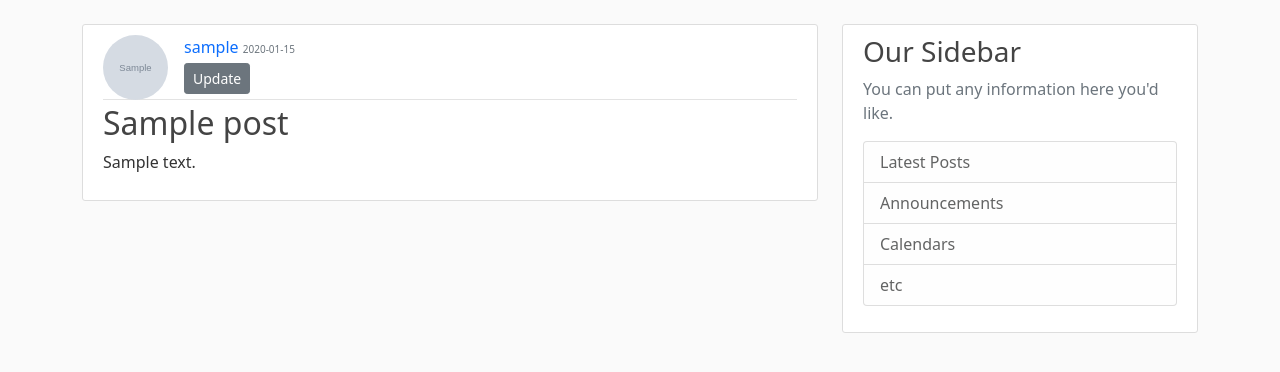
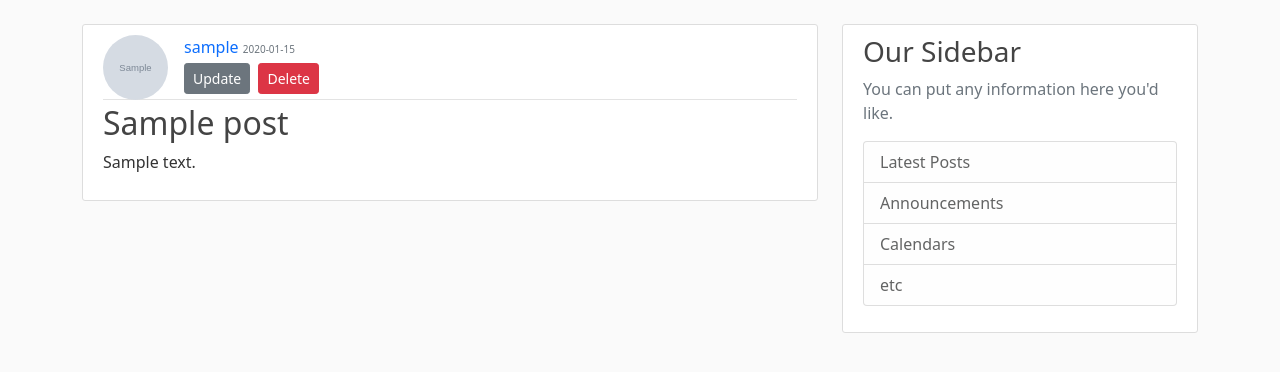
Before and after one commit to xplim/flaskblog-env, a Flask app: page /post/1 in a window 1280 px wide. Shown: the part 56-428 px from the top of the page. Run offline with Flask 2, Linux system fonts and the light colour scheme; a user stored in the database is signed in; tables that the repository leaves empty hold one stand-in row (values such as "Sample post"); grey boxes marked "Sample" are stand-in pictures.

Commit message:
Add feature to delete post

```diff
--- a/flaskblog/application/routes.py
+++ b/flaskblog/application/routes.py
@@ -167,3 +167,19 @@ def update_post(post_id):
         legend="Update Post",
         form=form,
     )
+
+
+@app.route("/post/<int:post_id>/delete", methods=["POST"])
+@login_required
+def delete_post(post_id):
+    if request.method != "POST":
+        abort(403)
+
+    post = Post.query.get_or_404(post_id)
+    if post.author != current_user:
+        abort(403)
+
+    db.session.delete(post)
+    db.session.commit()
+    flash("Your post has been deleted!", "success")
+    return redirect(url_for("home"))
--- a/flaskblog/application/templates/post.html
+++ b/flaskblog/application/templates/post.html
@@ -13,6 +13,29 @@
         {% if post.author == current_user %}
           <div>
             <a class="btn btn-secondary btn-sm mt-1 mb-1" href="{{ url_for('update_post', post_id=post.id) }}">Update</a>
+
+            <!-- Button to trigger modal -->
+            <button type="button" class="btn btn-danger btn-sm m-1" data-bs-toggle="modal" data-bs-target="#deleteModal">
+              Delete
+            </button>
+          </div>
+
+          <!-- Modal -->
+          <div class="modal fade" id="deleteModal" tabindex="-1" aria-labelledby="deleteModalLabel" aria-hidden="true">
+            <div class="modal-dialog">
+              <div class="modal-content">
+              <div class="modal-header">
+                <h5 class="modal-title" id="deleteModalLabel">Delete Post?</h5>
+                <button type="button" class="btn-close" data-bs-dismiss="modal" aria-label="Close"></button>
+              </div>
+              <div class="modal-footer">
+                <button type="button" class="btn btn-secondary" data-bs-dismiss="modal">Cancel</button>
+                <form action="{{ url_for('delete_post', post_id=post.id) }}" method="POST">
+                  <input class="btn btn-danger" type="submit" value="Delete">
+                </form>
+              </div>
+              </div>
+            </div>
           </div>
         {% endif %}
       </div>
```
